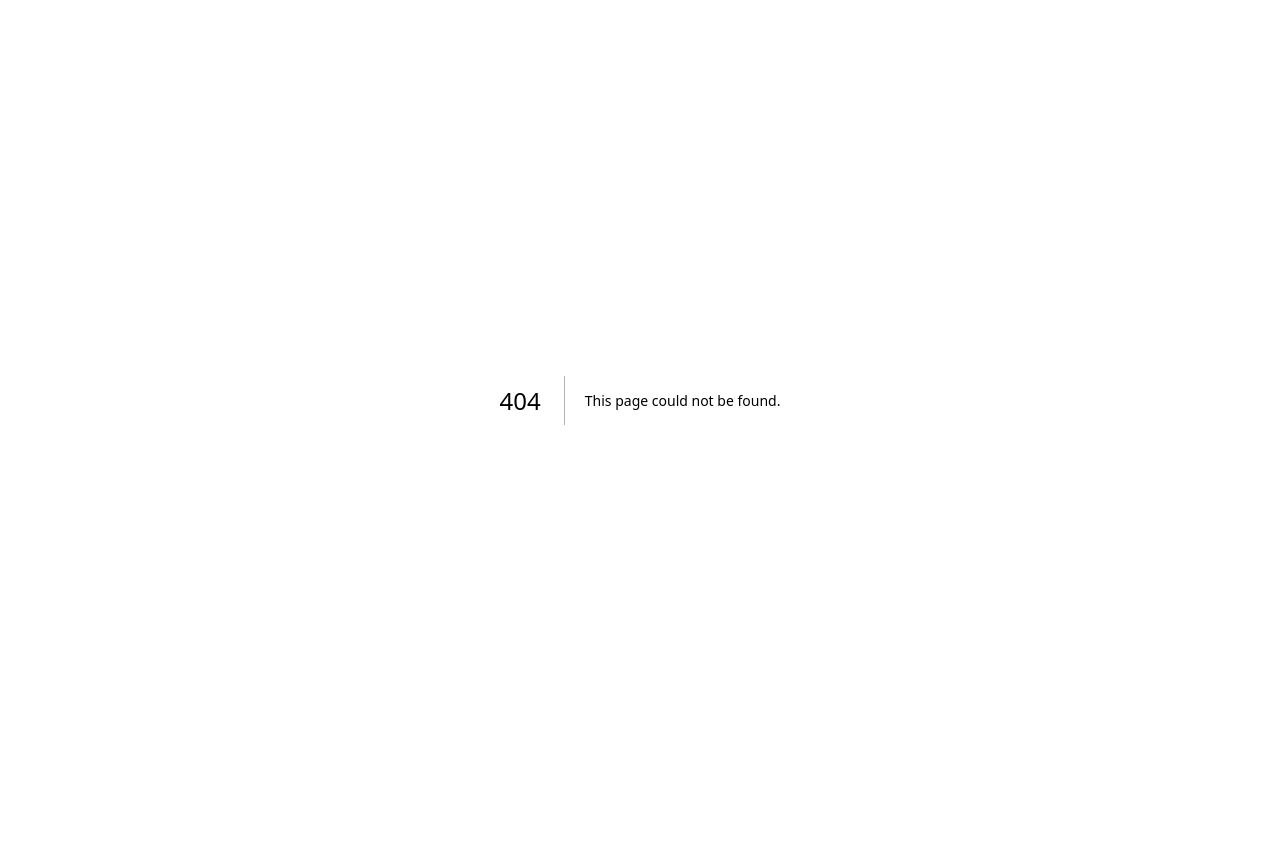
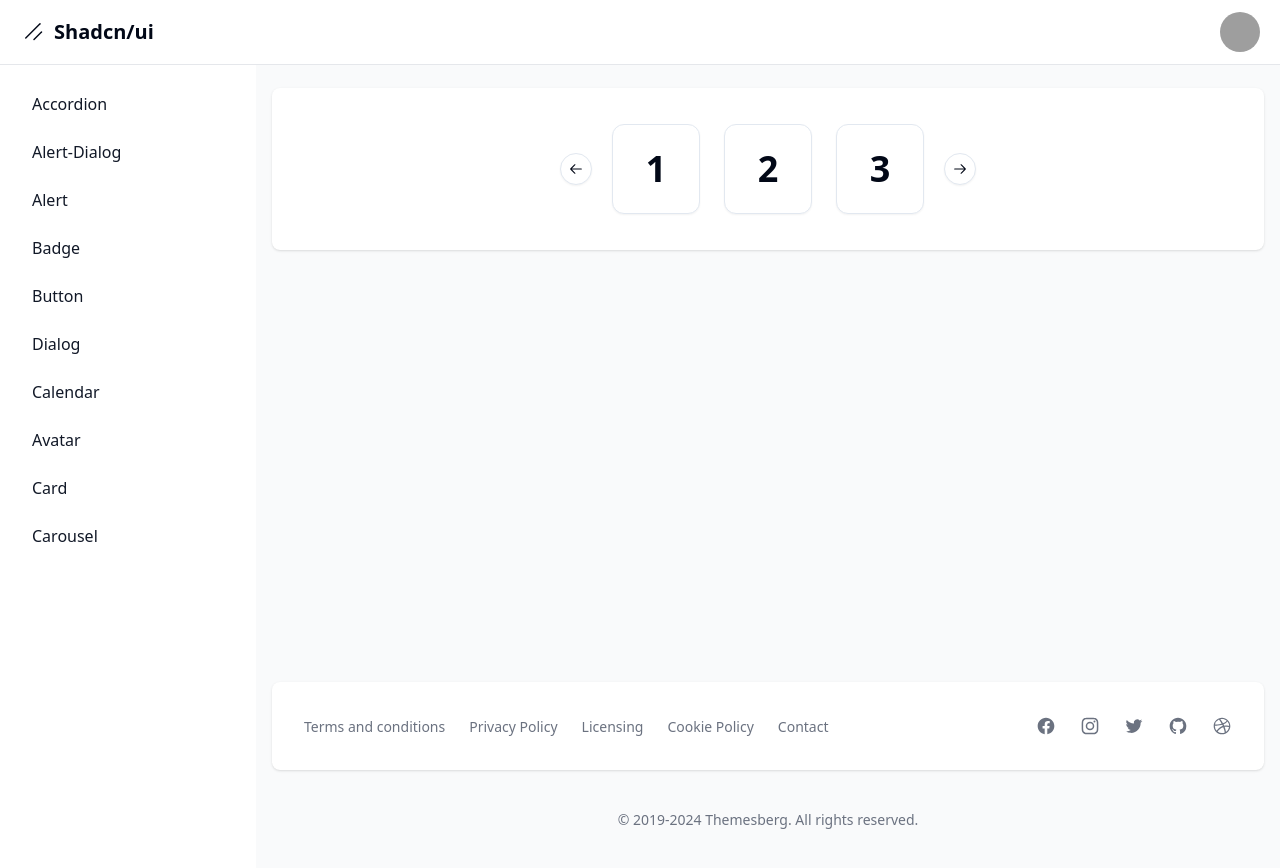
Before and after one commit to MiguelDecode/shadcn-tutorial, a Next.js app: page /dashboard/carousel in a window 1280 px wide. Before the commit this address had no page. Before the commit the page ends 800 px from the top, so only its background shows below. Built offline with nearby package versions, Linux system fonts and the light colour scheme; grey boxes are pictures that could not be loaded.

Commit message:
feat: autoplay in carousel component

```diff
--- a/package.json
+++ b/package.json
@@ -19,6 +19,8 @@
     "class-variance-authority": "^0.7.0",
     "clsx": "^2.1.1",
     "date-fns": "^3.6.0",
+    "embla-carousel-autoplay": "^8.3.0",
+    "embla-carousel-react": "^8.3.0",
     "lucide-react": "^0.446.0",
     "next": "14.2.13",
     "react": "^18",
--- /dev/null
+++ b/src/app/dashboard/carousel/page.tsx
@@ -0,0 +1,50 @@
+"use client";
+
+import { Card, CardContent } from "@/components/ui/card";
+import {
+  Carousel,
+  CarouselContent,
+  CarouselItem,
+  CarouselNext,
+  CarouselPrevious,
+} from "@/components/ui/carousel";
+
+
+export default function Page() {
+    return (
+    <div className="w-full flex justify-center">
+      <Carousel
+        className="w-full max-w-xs"
+        autoplay={3000}
+        // plugins={[
+        //   Autoplay({
+        //     delay: 2000,
+        //   }),
+        // ]}
+        opts={{
+          // dragFree: true,
+          loop: true,
+        }}
+      >
+        <CarouselContent>
+          {Array.from({ length: 5 }).map((_, index) => (
+            <CarouselItem key={index} className="md:basis-1/2 lg:basis-1/3">
+              <div className="p-1">
+                <Card>
+                  <CardContent className="flex aspect-square items-center justify-center p-6">
+                    <span className="text-4xl font-semibold">{index + 1}</span>
+                  </CardContent>
+                </Card>
+              </div>
+            </CarouselItem>
+          ))}
+        </CarouselContent>
+        <CarouselPrevious className="hidden sm:flex justify-center items-center" />
+        <CarouselNext
+          className="hidden sm:flex justify-center
+        items-center"
+        />
+      </Carousel>
+    </div>
+  );
+}
--- a/src/app/dashboard/layout.tsx
+++ b/src/app/dashboard/layout.tsx
@@ -11,6 +11,7 @@
   { name: "calendar", href: "calendar" },
   { name: "avatar", href: "avatar" },
   { name: "card", href: "card" },
+  { name: "carousel", href: "carousel" },
 ];
 
 export default function DashboardLayout({
--- /dev/null
+++ b/src/components/ui/carousel.tsx
@@ -0,0 +1,271 @@
+"use client";
+
+import * as React from "react";
+import { ArrowLeftIcon, ArrowRightIcon } from "@radix-ui/react-icons";
+import useEmblaCarousel, {
+  type UseEmblaCarouselType,
+} from "embla-carousel-react";
+
+import Autoplay from "embla-carousel-autoplay";
+
+import { cn } from "@/lib/utils";
+import { Button } from "@/components/ui/button";
+
+type CarouselApi = UseEmblaCarouselType[1];
+type UseCarouselParameters = Parameters<typeof useEmblaCarousel>;
+type CarouselOptions = UseCarouselParameters[0];
+type CarouselPlugin = UseCarouselParameters[1];
+
+type CarouselProps = {
+  opts?: CarouselOptions;
+  plugins?: CarouselPlugin;
+  orientation?: "horizontal" | "vertical";
+  autoplay?: number;
+  setApi?: (api: CarouselApi) => void;
+};
+
+type CarouselContextProps = {
+  carouselRef: ReturnType<typeof useEmblaCarousel>[0];
+  api: ReturnType<typeof useEmblaCarousel>[1];
+  scrollPrev: () => void;
+  scrollNext: () => void;
+  canScrollPrev: boolean;
+  canScrollNext: boolean;
+} & CarouselProps;
+
+const CarouselContext = React.createContext<CarouselContextProps | null>(null);
+
+function useCarousel() {
+  const context = React.useContext(CarouselContext);
+
+  if (!context) {
+    throw new Error("useCarousel must be used within a <Carousel />");
+  }
+
+  return context;
+}
+
+const Carousel = React.forwardRef<
+  HTMLDivElement,
+  React.HTMLAttributes<HTMLDivElement> & CarouselProps
+>(
+  (
+    {
+      orientation = "horizontal",
+      opts,
+      setApi,
+      plugins,
+      className,
+      children,
+      autoplay,
+      ...props
+    },
+    ref
+  ) => {
+    if (autoplay) {
+      plugins = plugins ?? [];
+      plugins.push(Autoplay({ delay: autoplay }));
+    }
+
+    const [carouselRef, api] = useEmblaCarousel(
+      {
+        ...opts,
+        axis: orientation === "horizontal" ? "x" : "y",
+      },
+      plugins
+    );
+    const [canScrollPrev, setCanScrollPrev] = React.useState(false);
+    const [canScrollNext, setCanScrollNext] = React.useState(false);
+
+    const onSelect = React.useCallback((api: CarouselApi) => {
+      if (!api) {
+        return;
+      }
+
+      setCanScrollPrev(api.canScrollPrev());
+      setCanScrollNext(api.canScrollNext());
+    }, []);
+
+    const scrollPrev = React.useCallback(() => {
+      api?.scrollPrev();
+    }, [api]);
+
+    const scrollNext = React.useCallback(() => {
+      api?.scrollNext();
+    }, [api]);
+
+    const handleKeyDown = React.useCallback(
+      (event: React.KeyboardEvent<HTMLDivElement>) => {
+        if (event.key === "ArrowLeft") {
+          event.preventDefault();
+          scrollPrev();
+        } else if (event.key === "ArrowRight") {
+          event.preventDefault();
+          scrollNext();
+        }
+      },
+      [scrollPrev, scrollNext]
+    );
+
+    React.useEffect(() => {
+      if (!api || !setApi) {
+        return;
+      }
+
+      setApi(api);
+    }, [api, setApi]);
+
+    React.useEffect(() => {
+      if (!api) {
+        return;
+      }
+
+      onSelect(api);
+      api.on("reInit", onSelect);
+      api.on("select", onSelect);
+
+      return () => {
+        api?.off("select", onSelect);
+      };
+    }, [api, onSelect]);
+
+    return (
+      <CarouselContext.Provider
+        value={{
+          carouselRef,
+          api: api,
+          opts,
+          orientation:
+            orientation || (opts?.axis === "y" ? "vertical" : "horizontal"),
+          scrollPrev,
+          scrollNext,
+          canScrollPrev,
+          canScrollNext,
+        }}
+      >
+        <div
+          ref={ref}
+          onKeyDownCapture={handleKeyDown}
+          className={cn("relative", className)}
+          role="region"
+          aria-roledescription="carousel"
+          {...props}
+        >
+          {children}
+        </div>
+      </CarouselContext.Provider>
+    );
+  }
+);
+Carousel.displayName = "Carousel";
+
+const CarouselContent = React.forwardRef<
+  HTMLDivElement,
+  React.HTMLAttributes<HTMLDivElement>
+>(({ className, ...props }, ref) => {
+  const { carouselRef, orientation } = useCarousel();
+
+  return (
+    <div ref={carouselRef} className="overflow-hidden">
+      <div
+        ref={ref}
+        className={cn(
+          "flex",
+          orientation === "horizontal" ? "-ml-4" : "-mt-4 flex-col",
+          className
+        )}
+        {...props}
+      />
+    </div>
+  );
+});
+CarouselContent.displayName = "CarouselContent";
+
+const CarouselItem = React.forwardRef<
+  HTMLDivElement,
+  React.HTMLAttributes<HTMLDivElement>
+>(({ className, ...props }, ref) => {
+  const { orientation } = useCarousel();
+
+  return (
+    <div
+      ref={ref}
+      role="group"
+      aria-roledescription="slide"
+      className={cn(
+        "min-w-0 shrink-0 grow-0 basis-full",
+        orientation === "horizontal" ? "pl-4" : "pt-4",
+        className
+      )}
+      {...props}
+    />
+  );
+});
+CarouselItem.displayName = "CarouselItem";
+
+const CarouselPrevious = React.forwardRef<
+  HTMLButtonElement,
+  React.ComponentProps<typeof Button>
+>(({ className, variant = "outline", size = "icon", ...props }, ref) => {
+  const { orientation, scrollPrev, canScrollPrev } = useCarousel();
+
+  return (
+    <Button
+      ref={ref}
+      variant={variant}
+      size={size}
+      className={cn(
+        "absolute  h-8 w-8 rounded-full",
+        orientation === "horizontal"
+          ? "-left-12 top-1/2 -translate-y-1/2"
+          : "-top-12 left-1/2 -translate-x-1/2 rotate-90",
+        className
+      )}
+      disabled={!canScrollPrev}
+      onClick={scrollPrev}
+      {...props}
+    >
+      <ArrowLeftIcon className="h-4 w-4" />
+      <span className="sr-only">Previous slide</span>
+    </Button>
+  );
+});
+CarouselPrevious.displayName = "CarouselPrevious";
+
+const CarouselNext = React.forwardRef<
+  HTMLButtonElement,
+  React.ComponentProps<typeof Button>
+>(({ className, variant = "outline", size = "icon", ...props }, ref) => {
+  const { orientation, scrollNext, canScrollNext } = useCarousel();
+
+  return (
+    <Button
+      ref={ref}
+      variant={variant}
+      size={size}
+      className={cn(
+        "absolute h-8 w-8 rounded-full",
+        orientation === "horizontal"
+          ? "-right-12 top-1/2 -translate-y-1/2"
+          : "-bottom-12 left-1/2 -translate-x-1/2 rotate-90",
+        className
+      )}
+      disabled={!canScrollNext}
+      onClick={scrollNext}
+      {...props}
+    >
+      <ArrowRightIcon className="h-4 w-4" />
+      <span className="sr-only">Next slide</span>
+    </Button>
+  );
+});
+CarouselNext.displayName = "CarouselNext";
+
+export {
+  type CarouselApi,
+  Carousel,
+  CarouselContent,
+  CarouselItem,
+  CarouselPrevious,
+  CarouselNext,
+};
```
Also changed, not shown: 1 other file (tests, documents, lock files or other folders).
